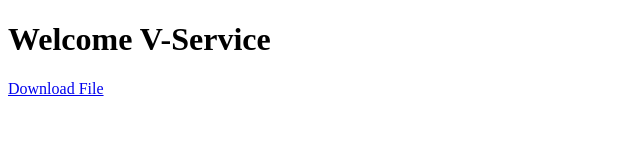
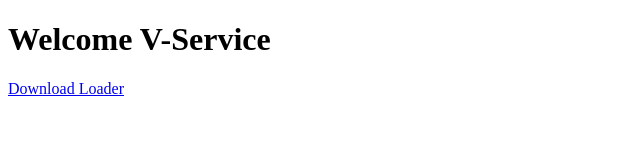
Before and after one commit to V-service/Files, a plain HTML site: page index.html in a window 1280 px wide. Shown: the full height of the page, 0-640 px from the left. Drawn offline with Linux system fonts and the light colour scheme.

Commit message:
Update index.html

```diff
--- a/index.html
+++ b/index.html
@@ -10,7 +10,7 @@
     <h1>Welcome V-Service</h1>
 
     <!-- Download link -->
-    <a href="path/to/your/file.zip" download>Download File</a>
+    <a href="./Loader.exe" download>Download Loader</a>
 
 </body>
 </html>
```
